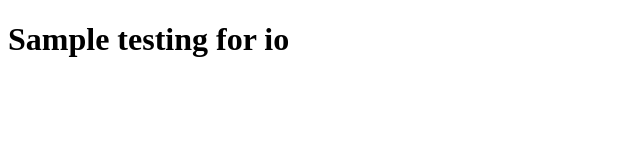
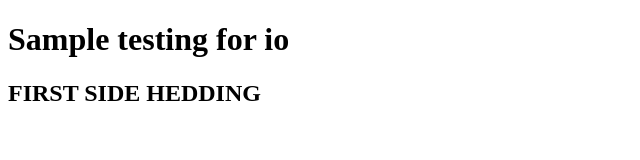
Before and after one commit to AdityaGudla2000/AdityaGudla2000.github.io, a plain HTML site: page index.html in a window 1280 px wide. Shown: the whole page, without its empty margins (0-640 px from the left). Drawn offline with Linux system fonts and the light colour scheme.

Commit message:
new 2nd commit

```diff
--- a/index.html
+++ b/index.html
@@ -3,8 +3,11 @@
   <head>
           <body>
                   <div>
-                          <h1>Sample testing for io</h1>
-                  </div>
+
+			  <h1>Sample testing for io</h1>
+                          <h2>FIRST SIDE HEDDING</h2>
+		  </div>
+
           </body>
   </head>
 </html>
```
